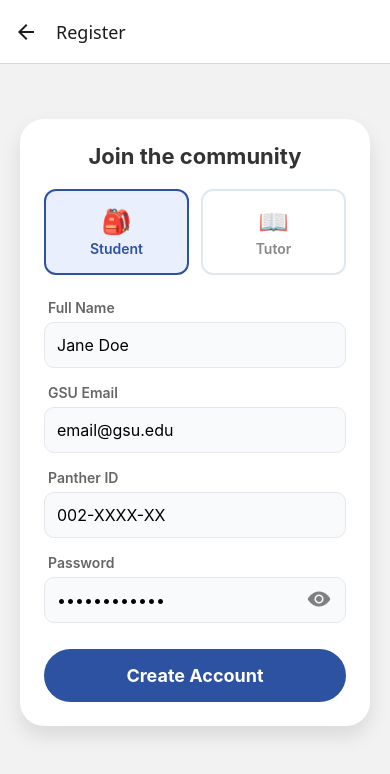
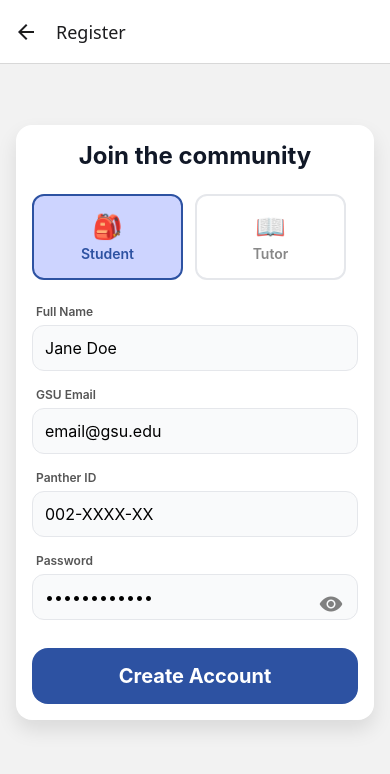
Before and after one commit to Nedimnc/CheckInApp, a React Native app in the folder mobile/: screen /Register in a window 390 px wide. Shown: the top 774 px of the page. Built offline with nearby package versions, Linux system fonts and the light colour scheme; no server answers.

Commit message:
refactor: made sure all screen's css uses theme.css tokens to maintain the whole app on theme

```diff
--- a/mobile/screens/LoginScreen.js
+++ b/mobile/screens/LoginScreen.js
@@ -4,6 +4,7 @@ import { loginUser } from '../api'; // Import the helper we just made
 import { Ionicons } from '@expo/vector-icons';
 import { useHeaderHeight } from '@react-navigation/elements';
 import { AuthContext } from '../context/AuthContext';
+import theme from '../styles/theme';
 
 export default function LoginScreen({ navigation }) {
   const headerHeight = useHeaderHeight();
@@ -61,7 +62,7 @@ export default function LoginScreen({ navigation }) {
           </TouchableOpacity>
         </View>
         <TouchableOpacity
-          style={[styles.submitButton, { backgroundColor: '#2D52A2' }]}
+          style={[styles.submitButton, { backgroundColor: theme.colors.primary }]}
           onPress={handleLogin}
         >
           <Text style={styles.submitText}>Log In</Text>
@@ -78,7 +79,7 @@ export default function LoginScreen({ navigation }) {
           <Text style={styles.submitText}>Quick Student (dev button)</Text>
         </TouchableOpacity>
         <TouchableOpacity
-          style={[styles.submitButton, { backgroundColor: '#2f7031' }]}
+          style={[styles.submitButton, { backgroundColor: theme.colors.success }]}
           onPress={() => {
             setEmail('tutor@gsu.edu');
             setPassword('tutor');
@@ -98,21 +99,21 @@ export default function LoginScreen({ navigation }) {
 }
 
 const styles = StyleSheet.create({
-  scrollContent: { flexGrow: 1, justifyContent: 'center', paddingHorizontal: 20, },
+  scrollContent: { flexGrow: 1, justifyContent: 'center', paddingHorizontal: theme.spacing.md, },
   card: {
-    backgroundColor: '#FFF', borderRadius: 24, padding: 24, width: '100%', shadowColor: '#000',
+    backgroundColor: theme.colors.card, borderRadius: theme.radii.lg, padding: theme.spacing.md, width: '100%', shadowColor: '#000',
     shadowOffset: { width: 0, height: 10 }, shadowOpacity: 0.1, shadowRadius: 20, elevation: 5, },
-  header: { fontSize: 22, fontWeight: 'bold', textAlign: 'center', marginBottom: 20, color: '#333', },
+  header: { fontSize: theme.typography.h2, fontWeight: 'bold', textAlign: 'center', marginBottom: theme.spacing.lg, color: theme.colors.text, },
   icon: { fontSize: 24, marginBottom: 4, },
-  label: { fontSize: 14, fontWeight: '600', color: '#666', marginBottom: 6, marginLeft: 4, },
+  label: { fontSize: theme.typography.caption, fontWeight: '600', color: theme.colors.textSecondary, marginBottom: 6, marginLeft: 4, },
   input: {
-    flex: 1, backgroundColor: '#F9FAFB', borderWidth: 1, borderColor: '#E5E7EB',
-    borderRadius: 10, padding: 12, marginBottom: 16, fontSize: 16, },
-  submitButton: { paddingVertical: 16, borderRadius: 100, alignItems: 'center', marginTop: 10, },
-  submitText: { color: '#FFF', fontSize: 18, fontWeight: 'bold', },
+    flex: 1, backgroundColor: theme.colors.surface, borderWidth: 1, borderColor: theme.colors.border,
+    borderRadius: theme.radii.md, padding: theme.spacing.sm, marginBottom: theme.spacing.sm, fontSize: theme.typography.body, },
+  submitButton: { paddingVertical: theme.spacing.md, borderRadius: theme.radii.lg, alignItems: 'center', marginTop: theme.spacing.sm, },
+  submitText: { color: '#FFF', fontSize: theme.typography.h3, fontWeight: 'bold', },
   inputContainer: { flexDirection: 'row', alignItems: 'center', position: 'relative', width: '100%', },
-  eyeIcon: { position: 'absolute', right: 15, height: '70%', justifyContent: 'top', },
-  footerContainer: { flexDirection: 'row', justifyContent: 'space-between', alignItems: 'center', marginTop: 16, },
-  footer: { textAlign: 'left', color: '#666', },
-  signUpText: { textAlign: 'right', color: '#2D52A2', fontWeight: 'bold', textDecorationLine: 'underline', }
+  eyeIcon: { position: 'absolute', right: 15, height: '70%', justifyContent: 'center', },
+  footerContainer: { flexDirection: 'row', justifyContent: 'space-between', alignItems: 'center', marginTop: theme.spacing.md, },
+  footer: { textAlign: 'left', color: theme.colors.textSecondary, },
+  signUpText: { textAlign: 'right', color: theme.colors.primary, fontWeight: 'bold', textDecorationLine: 'underline', }
 });
--- a/mobile/screens/ProfileScreen.js
+++ b/mobile/screens/ProfileScreen.js
@@ -5,6 +5,7 @@ import { getStudentStats, getTutorStats } from '../api';
 import { BarChart } from "react-native-gifted-charts";
 import { useIsFocused } from '@react-navigation/native';
 import { AuthContext } from '../context/AuthContext';
+import theme from '../styles/theme';
 
 export default function Profile({ navigation }) {
   const { user } = useContext(AuthContext);
@@ -132,34 +133,32 @@ export default function Profile({ navigation }) {
 }
 
 const styles = StyleSheet.create({
-  content: { flex: 1, padding: 20 },
-  headerText: { fontSize: 35, fontWeight: 'bold' },
-  subsectionText: { fontSize: 24, fontWeight: 'bold', marginBottom: 20 },
-  profileSection: { flexDirection: 'row', alignItems: 'center', padding: 10, marginBottom: 30 },
+  content: { flex: 1, padding: theme.spacing.md },
+  headerText: { fontSize: theme.typography.h1, fontWeight: 'bold' },
+  subsectionText: { fontSize: theme.typography.h2, fontWeight: 'bold', marginBottom: theme.spacing.lg },
+  profileSection: { flexDirection: 'row', alignItems: 'center', padding: theme.spacing.sm, marginBottom: theme.spacing.lg },
   bottomContent: { marginTop: 'auto' },
-  logoutButton: { paddingVertical: 16, borderRadius: 30, alignItems: 'center', backgroundColor: '#D9534F', marginBottom: 'auto' },
-  logoutText: { color: '#FFF', fontSize: 18, fontWeight: 'bold' },
-  avatar: { width: 100, height: 100, borderRadius: 50, backgroundColor: '#bbbec2', justifyContent: 'center', alignItems: 'center', marginRight: 30 },
+  logoutButton: { paddingVertical: theme.spacing.md, borderRadius: theme.radii.lg, alignItems: 'center', backgroundColor: theme.colors.danger, marginBottom: 'auto' },
+  logoutText: { color: '#FFF', fontSize: theme.typography.h3, fontWeight: 'bold' },
+  avatar: { width: 100, height: 100, borderRadius: 50, backgroundColor: '#bbbec2', justifyContent: 'center', alignItems: 'center', marginRight: theme.spacing.lg },
   avatarText: { fontSize: 50 },
-  nameText: { fontSize: 26, fontWeight: '500' },
+  nameText: { fontSize: theme.typography.h2, fontWeight: '500' },
   learningStats: { flex: 1, flexDirection: 'row', flexWrap: 'wrap', justifyContent: 'space-between' },
   statCard: {
-    width: '48%', height: 200, backgroundColor: '#FFF', borderRadius: 16,
-    padding: 20, marginBottom: 40, shadowColor: '#000', shadowOffset: { width: 0, height: 2 },
-    shadowOpacity: 0.1, shadowRadius: 8, elevation: 4, flexDirection: 'column',
-    borderLeftWidth: 4, borderLeftColor: '#2D52A2',
+    width: '48%', height: 200, ...theme.common.card,
+    padding: theme.spacing.lg, marginBottom: theme.spacing.lg, flexDirection: 'column',
+    borderLeftWidth: 4, borderLeftColor: theme.colors.primary,
   },
-  cardHeader: { marginBottom: 'auto', fontSize: 20, fontWeight: '600' },
-  cardInfo: { fontSize: 28, fontWeight: 'bold' },
-  cardSubtext: { marginTop: 'auto', fontSize: 15, color: '#7d7d7d' },
+  cardHeader: { marginBottom: 'auto', fontSize: theme.typography.h3, fontWeight: '600' },
+  cardInfo: { fontSize: theme.typography.h1, fontWeight: 'bold' },
+  cardSubtext: { marginTop: 'auto', fontSize: theme.typography.body, color: theme.colors.muted },
   accInfoContainer: {
-    height: 100, backgroundColor: '#FFF', borderRadius: 16, padding: 20,
-    marginBottom: 30, shadowColor: '#000', shadowOffset: { width: 0, height: 2 },
-    shadowOpacity: 0.1, shadowRadius: 8, elevation: 4, borderLeftWidth: 5, borderLeftColor: '#2D52A2',
+    height: 100, ...theme.common.card, padding: theme.spacing.md,
+    marginBottom: theme.spacing.lg, borderLeftWidth: 5, borderLeftColor: theme.colors.primary,
   },
   accountInfo: { flex: 1, flexDirection: 'column', justifyContent: 'space-between' },
   infoField: { flexDirection: 'row', justifyContent: 'space-between' },
-  accountInfoText: { fontSize: 16, fontWeight: '600', color: '#8e8e8e' },
-  accountInfoField: { fontSize: 16, fontWeight: '500' },
-  separator: { height: 1, backgroundColor: '#E0E0E0' },
+  accountInfoText: { fontSize: theme.typography.body, fontWeight: '600', color: theme.colors.textSecondary },
+  accountInfoField: { fontSize: theme.typography.body, fontWeight: '500' },
+  separator: { height: 1, backgroundColor: theme.colors.border },
 });
--- a/mobile/screens/RegisterScreen.js
+++ b/mobile/screens/RegisterScreen.js
@@ -3,6 +3,7 @@ import { View, Text, Button, StyleSheet, TextInput, TouchableOpacity, ScrollView
 import { registerUser } from '../api'; // Import the helper we just made
 import { Ionicons } from '@expo/vector-icons';
 import { useHeaderHeight } from '@react-navigation/elements';
+import theme from '../styles/theme';
 
 
 export default function RegisterScreen({ navigation }) {
@@ -14,8 +15,8 @@ export default function RegisterScreen({ navigation }) {
   const [role, setRole] = useState('student'); // Default role
   const [isPasswordVisible, setIsPasswordVisible] = useState(false);
 
-  const primaryColor = role === 'student' ? '#2D52A2' : '#4CAF50';
-  const lightBg = role === 'student' ? '#E9EFFD' : '#E8F5E9';
+  const primaryColor = role === 'student' ? theme.colors.primary : theme.colors.success;
+  const lightBg = role === 'student' ? theme.colors.primaryLight : '#E8F5E9';
 
   const handleRegister = async () => {
     if (!name || !email || !password || !panther_id) {
@@ -54,22 +55,22 @@ export default function RegisterScreen({ navigation }) {
             <TouchableOpacity
               style={[
                 styles.roleButton,
-                role === 'student' && { borderColor: '#2D52A2', backgroundColor: lightBg }
+                role === 'student' && { borderColor: theme.colors.primary, backgroundColor: lightBg }
               ]}
               onPress={() => setRole('student')}
             >
               <Text style={styles.icon}>🎒</Text>
-              <Text style={[styles.roleText, role === 'student' && { color: '#2D52A2' }]}>Student</Text>
+              <Text style={[styles.roleText, role === 'student' && { color: theme.colors.primary }]}>Student</Text>
             </TouchableOpacity>
             <TouchableOpacity
               style={[
                 styles.roleButton,
-                role === 'tutor' && { borderColor: '#4CAF50', backgroundColor: lightBg }
+                role === 'tutor' && { borderColor: theme.colors.success, backgroundColor: lightBg }
               ]}
               onPress={() => setRole('tutor')}
             >
               <Text style={styles.icon}>📖</Text>
-              <Text style={[styles.roleText, role === 'tutor' && { color: '#4CAF50' }]}>Tutor</Text>
+              <Text style={[styles.roleText, role === 'tutor' && { color: theme.colors.success }]}>Tutor</Text>
             </TouchableOpacity>
           </View>
           {/* Input form */}
@@ -132,24 +133,24 @@ export default function RegisterScreen({ navigation }) {
 };
 
 const styles = StyleSheet.create({
-  scrollContent: { flexGrow: 1, justifyContent: 'center', paddingHorizontal: 20, paddingBottom: 20, },
+  scrollContent: { flexGrow: 1, justifyContent: 'center', paddingHorizontal: theme.spacing.md, paddingBottom: theme.spacing.lg, },
   card: {
-    backgroundColor: '#FFF', borderRadius: 24, padding: 24, width: '100%', shadowColor: '#000',
+    backgroundColor: theme.colors.card, borderRadius: theme.radii.lg, padding: theme.spacing.md, width: '100%', shadowColor: '#000',
     shadowOffset: { width: 0, height: 10 }, shadowOpacity: 0.1, shadowRadius: 20, elevation: 5, },
-  header: { fontSize: 22, fontWeight: 'bold', textAlign: 'center', marginBottom: 20, color: '#333', },
-  roleContainer: { flexDirection: 'row', gap: 12, marginBottom: 24, },
+  header: { fontSize: theme.typography.h2, fontWeight: 'bold', textAlign: 'center', marginBottom: theme.spacing.lg, color: theme.colors.text, },
+  roleContainer: { flexDirection: 'row', marginBottom: theme.spacing.lg, },
   roleButton: {
-    flex: 1, padding: 16, borderRadius: 12, borderWidth: 2,
-    borderColor: '#E1E8ED', alignItems: 'center', justifyContent: 'center', },
+    flex: 1, padding: theme.spacing.md, borderRadius: theme.radii.md, borderWidth: 2,
+    borderColor: theme.colors.border, alignItems: 'center', justifyContent: 'center', marginRight: theme.spacing.sm },
   roleText: { fontWeight: '600', color: '#888', },
   icon: { fontSize: 24, marginBottom: 4, },
   form: { width: '100%', },
-  label: { fontSize: 14, fontWeight: '600', color: '#666', marginBottom: 6, marginLeft: 4, },
+  label: { fontSize: theme.typography.caption, fontWeight: '600', color: theme.colors.textSecondary, marginBottom: 6, marginLeft: 4, },
   input: {
-    flex: 1, backgroundColor: '#F9FAFB', borderWidth: 1, borderColor: '#E5E7EB',
-    borderRadius: 10, padding: 12, marginBottom: 16, fontSize: 16, },
-  submitButton: { paddingVertical: 16, borderRadius: 100, alignItems: 'center', marginTop: 10, },
-  submitText: { color: '#FFF', fontSize: 18, fontWeight: 'bold', },
+    flex: 1, backgroundColor: theme.colors.surface, borderWidth: 1, borderColor: theme.colors.border,
+    borderRadius: theme.radii.md, padding: theme.spacing.sm, marginBottom: theme.spacing.md, fontSize: theme.typography.body, },
+  submitButton: { paddingVertical: theme.spacing.md, borderRadius: theme.radii.lg, alignItems: 'center', marginTop: theme.spacing.sm, },
+  submitText: { color: '#FFF', fontSize: theme.typography.h3, fontWeight: 'bold', },
   inputContainer: { flexDirection: 'row', alignItems: 'center', position: 'relative', width: '100%', },
-  eyeIcon: { position: 'absolute', right: 15, height: '70%', justifyContent: 'top', },
+  eyeIcon: { position: 'absolute', right: 15, height: '70%', justifyContent: 'center', },
 });
--- a/mobile/screens/ScannerScreen.js
+++ b/mobile/screens/ScannerScreen.js
@@ -3,6 +3,7 @@ import { Text, View, StyleSheet, Alert, TouchableOpacity } from 'react-native';
 import { CameraView, Camera } from 'expo-camera';
 import { checkinSession } from '../api'; // Import our API call
 import { AuthContext } from '../context/AuthContext'; // Import Auth to get student ID
+import theme from '../styles/theme';
 
 export default function ScannerScreen({ navigation }) {
   const { user } = useContext(AuthContext); // Get the logged-in student
@@ -89,8 +90,8 @@ export default function ScannerScreen({ navigation }) {
 const styles = StyleSheet.create({
   container: { flex: 1, flexDirection: 'column', justifyContent: 'center' },
   overlay: { ...StyleSheet.absoluteFillObject, justifyContent: 'center', alignItems: 'center' },
-  scanBox: { width: 250, height: 250, borderWidth: 2, borderColor: '#FFF', backgroundColor: 'transparent', borderRadius: 20 },
-  instruction: { marginTop: 20, color: 'white', fontSize: 18, fontWeight: 'bold', backgroundColor: 'rgba(0,0,0,0.5)', padding: 10, borderRadius: 5 },
-  closeButton: { position: 'absolute', bottom: 50, alignSelf: 'center', backgroundColor: 'white', padding: 15, borderRadius: 30 },
-  closeText: { color: 'black', fontSize: 16, fontWeight: 'bold' }
+  scanBox: { width: 250, height: 250, borderWidth: 2, borderColor: theme.colors.card === '#FFFFFF' ? '#FFF' : theme.colors.primary, backgroundColor: 'transparent', borderRadius: theme.radii.lg },
+  instruction: { marginTop: theme.spacing.md, color: theme.colors.card === '#FFFFFF' ? 'white' : theme.colors.text, fontSize: theme.typography.h3, fontWeight: 'bold', backgroundColor: 'rgba(0,0,0,0.5)', padding: theme.spacing.sm, borderRadius: theme.radii.sm },
+  closeButton: { position: 'absolute', bottom: 50, alignSelf: 'center', backgroundColor: theme.colors.card, padding: theme.spacing.md, borderRadius: theme.radii.lg },
+  closeText: { color: theme.colors.text, fontSize: theme.typography.body, fontWeight: 'bold' }
 });
--- a/mobile/screens/SessionCreateScreen.js
+++ b/mobile/screens/SessionCreateScreen.js
@@ -4,6 +4,7 @@ import RNDateTimePicker from '@react-native-community/datetimepicker';
 // Import updateSession here
 import { createSession, updateSession } from '../api';
 import { AuthContext } from '../context/AuthContext';
+import theme from '../styles/theme';
 
 export default function SessionCreateScreen({ route, navigation }) {
   const { user } = useContext(AuthContext);
@@ -146,7 +147,7 @@ export default function SessionCreateScreen({ route, navigation }) {
         )}
       </View>
 
-      <TouchableOpacity style={[styles.submitButton, { backgroundColor: '#2D52A2' }]} onPress={handleSubmit}>
+      <TouchableOpacity style={styles.submitButton} onPress={handleSubmit}>
         <Text style={styles.submitText}>{isPreFilled ? (isEditMode ? 'Save Changes' : 'Create Copy') : 'Create Session'}</Text>
       </TouchableOpacity>
     </View>
@@ -154,17 +155,17 @@ export default function SessionCreateScreen({ route, navigation }) {
 }
 
 const styles = StyleSheet.create({
-  card: { flex: 1, backgroundColor: '#FFF', padding: 24 },
-  headerText: { fontSize: 26, fontWeight: 'bold', color: '#111827', marginBottom: 20 },
-  label: { fontSize: 14, fontWeight: '600', color: '#4B5563', marginBottom: 6 },
-  input: { backgroundColor: '#F9FAFB', borderWidth: 1, borderColor: '#E5E7EB', borderRadius: 10, padding: 12, marginBottom: 20, fontSize: 16 },
-  submitButton: { paddingVertical: 16, borderRadius: 12, alignItems: 'center', marginTop: 20, marginBottom: 50 },
-  submitText: { color: '#FFF', fontSize: 18, fontWeight: 'bold' },
+  card: { flex: 1, backgroundColor: theme.colors.card, padding: theme.spacing.md },
+  headerText: { fontSize: theme.typography.h2, fontWeight: 'bold', color: theme.colors.text, marginBottom: theme.spacing.lg },
+  label: { fontSize: theme.typography.caption, fontWeight: '600', color: theme.colors.textSecondary, marginBottom: 6 },
+  input: { backgroundColor: theme.colors.surface, borderWidth: 1, borderColor: theme.colors.border, borderRadius: theme.radii.md, padding: theme.spacing.sm, marginBottom: theme.spacing.lg, fontSize: theme.typography.body },
+  submitButton: { paddingVertical: theme.spacing.md, borderRadius: theme.radii.md, alignItems: 'center', marginTop: theme.spacing.md, marginBottom: 50, backgroundColor: theme.colors.primary },
+  submitText: { color: '#FFF', fontSize: theme.typography.h3, fontWeight: 'bold' },
   form: { flex: 1 },
-  row: { flexDirection: 'row', justifyContent: 'space-between', marginBottom: 20 },
-  timeCard: { width: '30%', padding: 10, borderRadius: 12, borderWidth: 1, borderColor: '#E5E7EB', alignItems: 'center' },
-  activeCard: { borderColor: "#2D52A2", backgroundColor: "#E9EFFD" },
-  activeEndCard: { borderColor: "#4CAF50", backgroundColor: "#E8F5E9" },
-  cardLabel: { fontSize: 12, fontWeight: '700', marginBottom: 4 },
-  timeValue: { fontSize: 12, color: '#666' }
+  row: { flexDirection: 'row', justifyContent: 'space-between', marginBottom: theme.spacing.lg },
+  timeCard: { width: '30%', padding: theme.spacing.sm, borderRadius: theme.radii.md, borderWidth: 1, borderColor: theme.colors.border, alignItems: 'center' },
+  activeCard: { borderColor: theme.colors.primary, backgroundColor: theme.colors.primaryLight },
+  activeEndCard: { borderColor: theme.colors.success, backgroundColor: '#E8F5E9' },
+  cardLabel: { fontSize: theme.typography.caption, fontWeight: '700', marginBottom: 4 },
+  timeValue: { fontSize: theme.typography.caption, color: theme.colors.textSecondary }
 });
--- a/mobile/screens/SessionQRScreen.js
+++ b/mobile/screens/SessionQRScreen.js
@@ -2,6 +2,7 @@ import React, { useState, useEffect } from 'react';
 import { View, Text, StyleSheet, TouchableOpacity, ActivityIndicator, Alert } from 'react-native';
 import QRCode from 'react-native-qrcode-svg';
 import { getQRToken } from '../api'; // Import API call
+import theme from '../styles/theme';
 
 export default function SessionQRScreen({ route, navigation }) {
   // Get the session data passed from the button click
@@ -29,7 +30,7 @@ export default function SessionQRScreen({ route, navigation }) {
   }, [session.session_id]);
 
   return (
-    <View style={styles.container}>
+    <View style={[styles.container, { backgroundColor: theme.colors.primary }]}>
       <View style={styles.card}>
         <Text style={styles.title}>Session Check-In</Text>
         <Text style={styles.subtitle}>{session.subject}</Text>
@@ -37,7 +38,7 @@ export default function SessionQRScreen({ route, navigation }) {
         {/* Show a spinner while loading, then show the QR Code */}
         <View style={styles.qrContainer}>
           {loading ? (
-            <ActivityIndicator size="large" color="#2D52A2" style={{ margin: 50 }} />
+            <ActivityIndicator size="large" color={theme.colors.primary} style={{ margin: 50 }} />
           ) : token ? (
             <QRCode
               value={token} // Encrypted JWT
@@ -63,12 +64,12 @@ export default function SessionQRScreen({ route, navigation }) {
 }
 
 const styles = StyleSheet.create({
-  container: { flex: 1, justifyContent: 'center', alignItems: 'center', backgroundColor: '#2D52A2', padding: 20 },
-  card: { backgroundColor: 'white', padding: 30, borderRadius: 20, alignItems: 'center', width: '100%', maxWidth: 350, elevation: 5 },
-  title: { fontSize: 22, fontWeight: 'bold', color: '#2D52A2', marginBottom: 5 },
-  subtitle: { fontSize: 18, color: '#666', marginBottom: 30 },
-  qrContainer: { padding: 10, borderWidth: 1, borderColor: '#EEE', borderRadius: 10, marginBottom: 30, minHeight: 270, minWidth: 270, justifyContent: 'center', alignItems: 'center' },
-  instruction: { textAlign: 'center', color: '#888', fontSize: 14 },
-  closeButton: { marginTop: 40, paddingVertical: 15, paddingHorizontal: 40, backgroundColor: 'rgba(255,255,255,0.2)', borderRadius: 30 },
-  closeText: { color: 'white', fontSize: 16, fontWeight: 'bold' }
+  container: { flex: 1, justifyContent: 'center', alignItems: 'center', padding: theme.spacing.md },
+  card: { backgroundColor: theme.colors.card, padding: theme.spacing.lg, borderRadius: theme.radii.lg, alignItems: 'center', width: '100%', maxWidth: 350, elevation: 5 },
+  title: { fontSize: theme.typography.h3, fontWeight: 'bold', color: theme.colors.primary, marginBottom: theme.spacing.sm },
+  subtitle: { fontSize: theme.typography.body, color: theme.colors.textSecondary, marginBottom: theme.spacing.lg },
+  qrContainer: { padding: theme.spacing.sm, borderWidth: 1, borderColor: theme.colors.border, borderRadius: theme.radii.sm, marginBottom: theme.spacing.lg, minHeight: 270, minWidth: 270, justifyContent: 'center', alignItems: 'center' },
+  instruction: { textAlign: 'center', color: theme.colors.muted, fontSize: theme.typography.caption },
+  closeButton: { marginTop: theme.spacing.lg, paddingVertical: theme.spacing.md, paddingHorizontal: theme.spacing.lg, backgroundColor: 'rgba(255,255,255,0.2)', borderRadius: theme.radii.lg },
+  closeText: { color: 'white', fontSize: theme.typography.body, fontWeight: 'bold' }
 });
```
